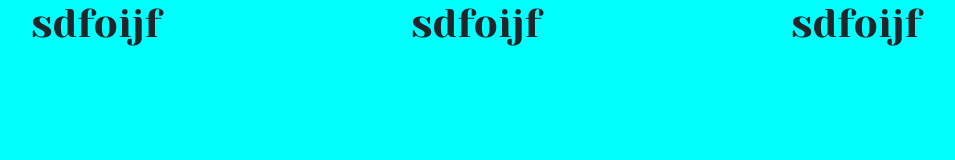
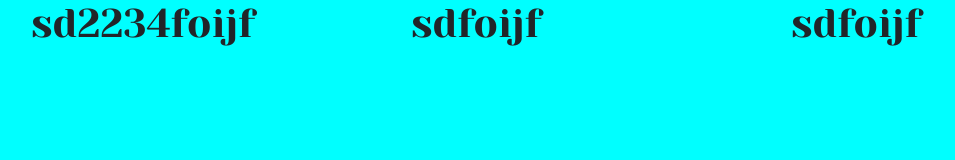
Before and after one commit to tpobro/tpobro, a website built with Parcel: page src/index.html in a window 1280 px wide. Shown: the whole page, without its empty margins (51-1006 px from the left). Built offline with nearby package versions, Linux system fonts and the light colour scheme.

Commit message:
commit test

```diff
--- a/src/index.html
+++ b/src/index.html
@@ -11,7 +11,7 @@
 
 <div class="container">
     <div class="row">
-        <h1 class="col-4">sdfoijf</h1>
+        <h1 class="col-4">sd2234foijf</h1>
         <h1 class="col-4">sdfoijf</h1>
         <h1 class="col-4">sdfoijf</h1>
     </div>
```
